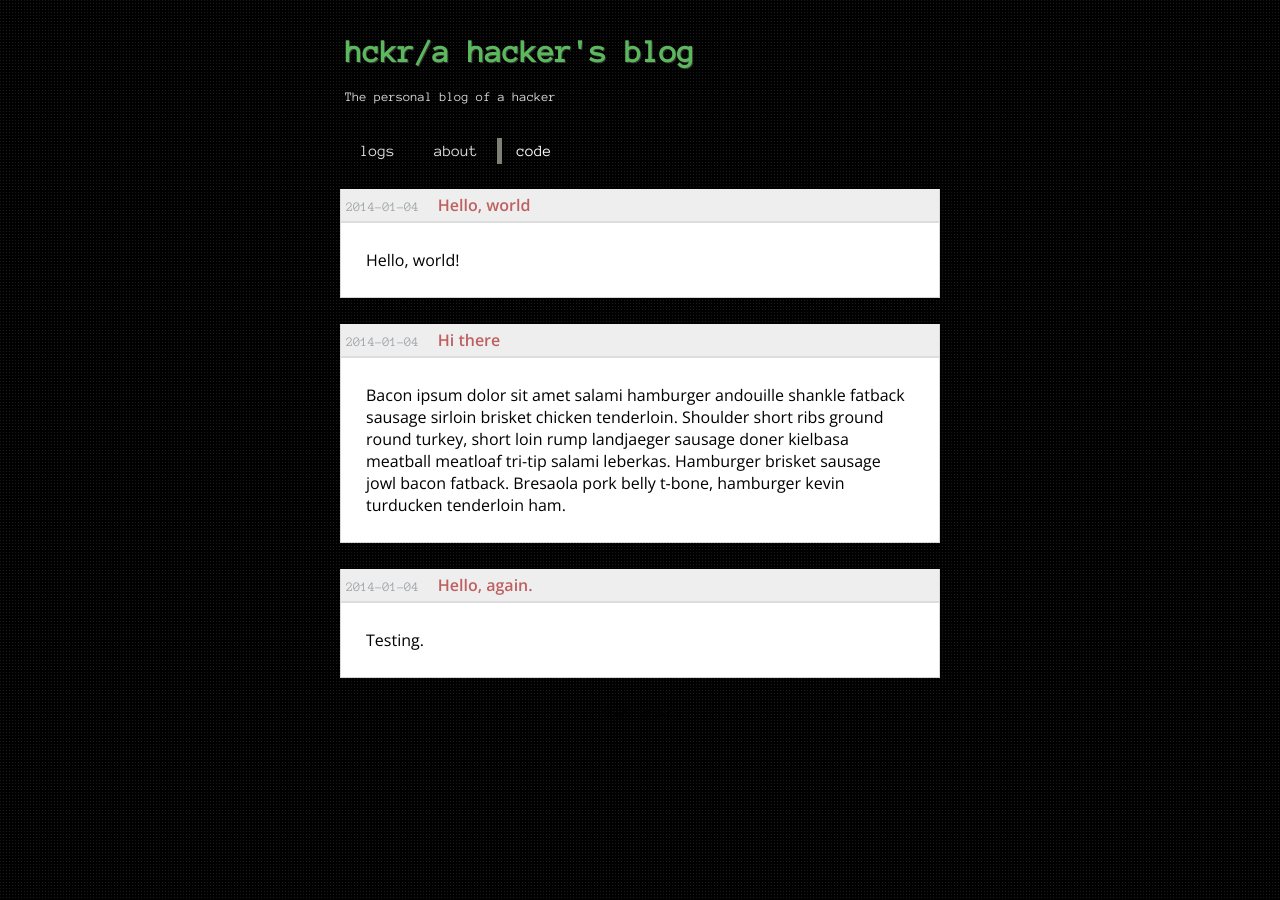
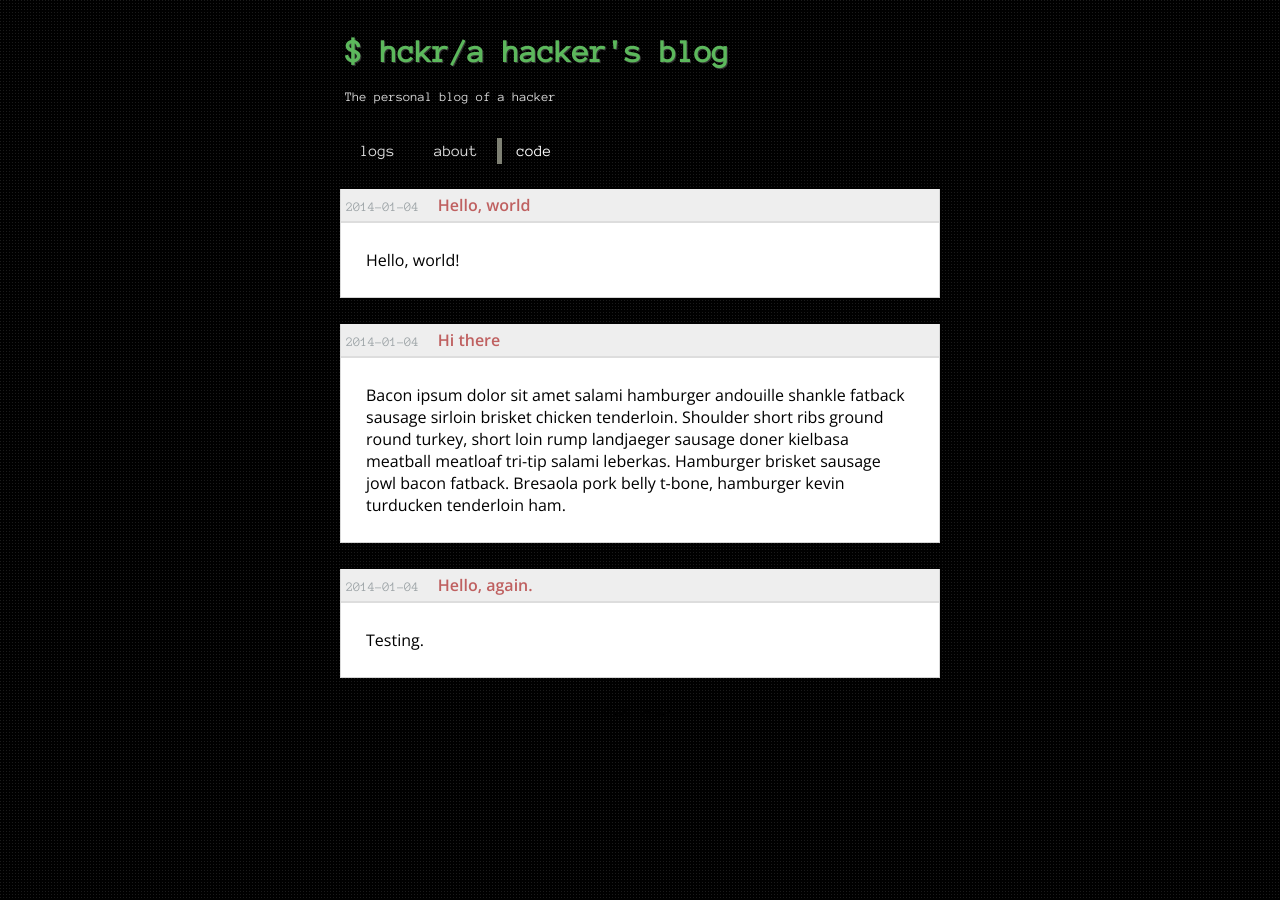
Before and after one commit to bitjockey42/astrohckr.github.io, a Jekyll site: the page built from index.md, in a window 1280 px wide. Built offline with Jekyll 4.4.1, drawn with Linux system fonts in a browser that asks for light colours.

Commit message:
Add case for about page

```diff
--- a/_includes/header.html
+++ b/_includes/header.html
@@ -9,12 +9,14 @@
 <header>
   <div class="header">
     <h1 class="header-site-title">
-
+      $
       {% case page.type %}
         {% when 'index' %}
           ls {{ site.title }}/{{ page.slug }}/
         {% when 'single' %}
           less {{ page.date|date: "%Y-%m-%d" }}{{ page.ext_display}}
+        {% when 'about' %}
+          whoami
         {% else %}
           {{ site.title }}/{{ page.title }}
       {% endcase %}
```
